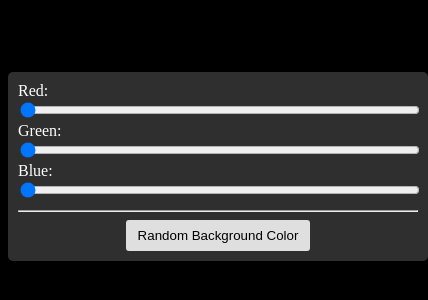
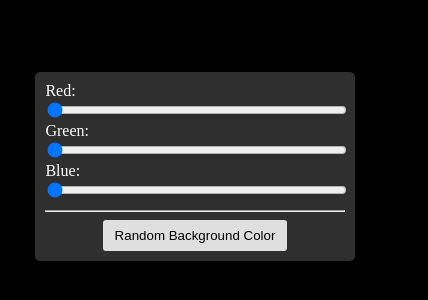
Before and after one commit to amirabk82/randomBgColor, a plain HTML site: page index.html in a window 390 px wide. Shown: the part 128-428 px from the top of the page, 428 px wide, since content can reach past the window. Drawn offline with Linux system fonts and the light colour scheme.

Commit message:
Add files via upload

```diff
--- a/index.html
+++ b/index.html
@@ -4,7 +4,7 @@
     <meta charset="UTF-8">
     <meta http-equiv="X-UA-Compatible" content="IE=edge">
     <meta name="viewport" content="width=device-width, initial-scale=1.0">
-    <title>Document</title>
+    <title>random BG color</title>
     <link rel="stylesheet" href="style.css">
 </head>
 <body>
--- a/style.css
+++ b/style.css
@@ -24,3 +24,11 @@ section input[type = "range"]{
     background-color: #b1b1b1;
     cursor: pointer;
 }
+
+
+/* responsive */
+@media only screen and (max-width: 576px) {
+  section {
+    width: 80%;;
+  }
+}
```
